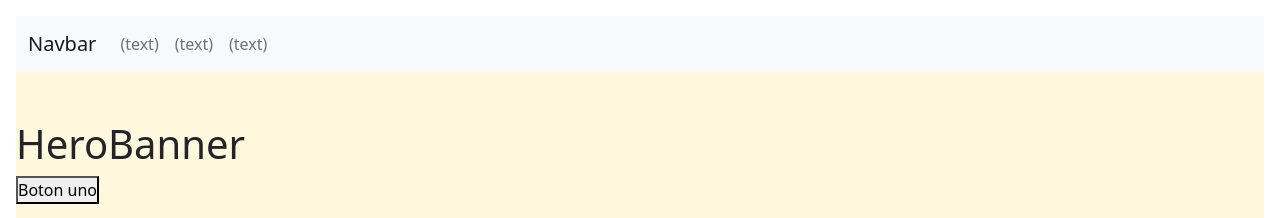
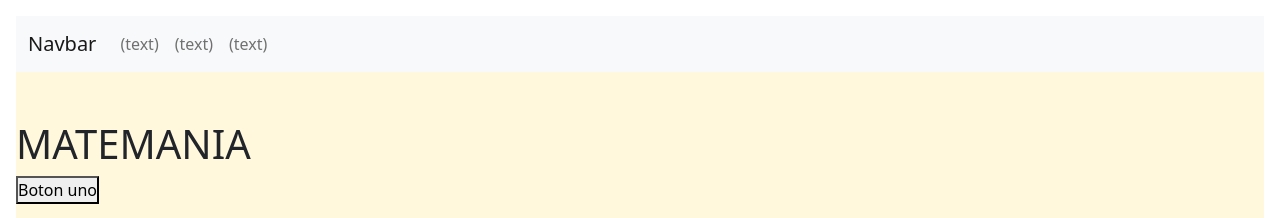
Before and after one commit to villanuevarocio/js_matemania_original, a React (Create React App) app: page / in a window 1280 px wide. Shown: the top 218 px of the page. Built offline with nearby package versions, Linux system fonts and the light colour scheme.

Commit message:
actualizacion

```diff
--- a/src/components/HeroBanner/HeroBanner.js
+++ b/src/components/HeroBanner/HeroBanner.js
@@ -5,7 +5,7 @@ export const HeroBanner = () => {
   return (
 
     <div id='HeroBanner'>
-          <h1 className='pt-5'>HeroBanner</h1>
+          <h1 className='pt-5'>MATEMANIA</h1>
           <button>Boton uno</button>
     </div>
   )
--- a/src/components/MiPrimerComp/MiPrimerComp.js
+++ b/src/components/MiPrimerComp/MiPrimerComp.js
@@ -4,7 +4,7 @@ import './miPrimerComp.css'
 export const MiPrimerComp = () => {
     return (
         <>
-            <h1>Fundamentos JS</h1>
+            <h1>MATEMANIA</h1>
             <hr className='mb-4' />
         </>
     )
```
